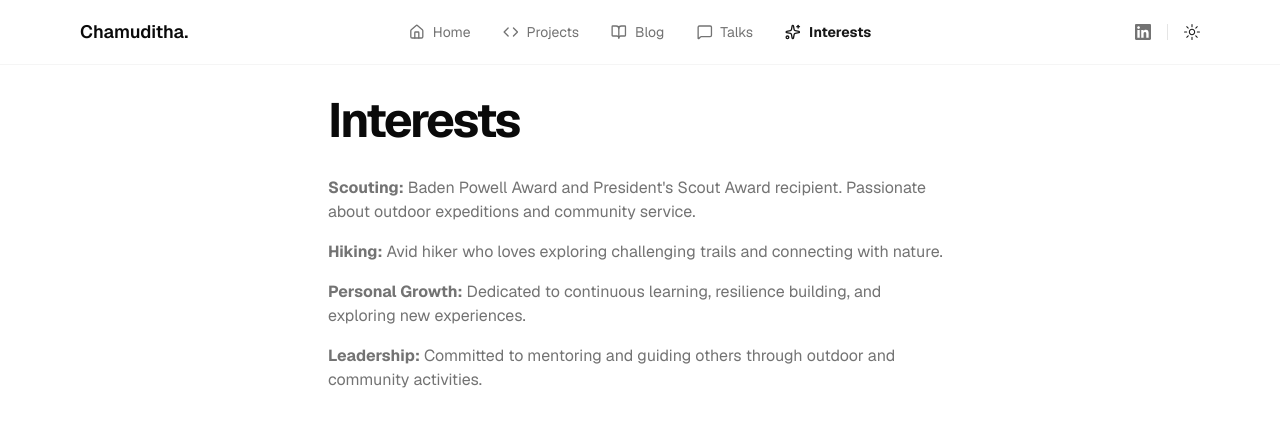
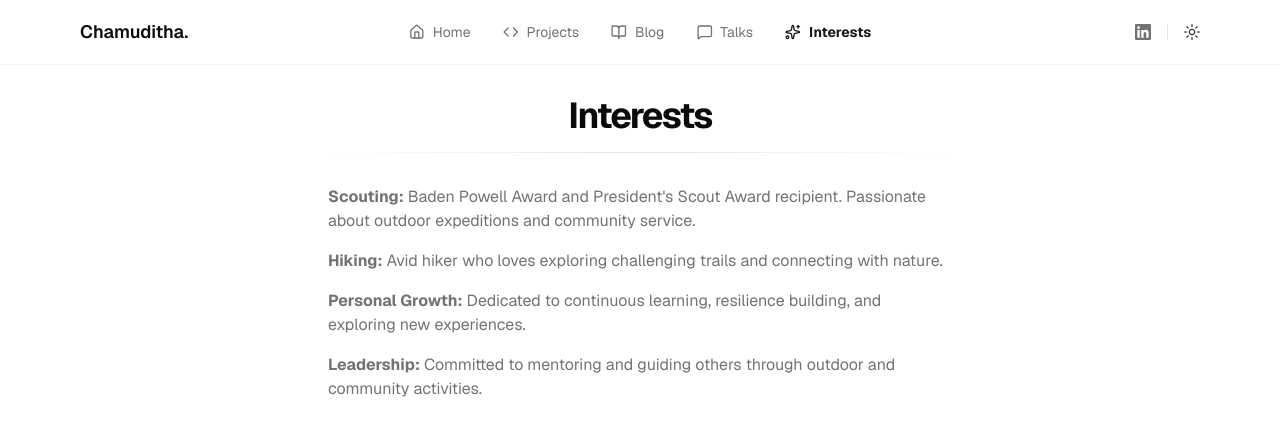
Before and after one commit to Nidula03/portfolio-chamuditha, a Next.js app: page /interests in a window 1280 px wide. Shown: the top 436 px of the page. Built offline with nearby package versions, Linux system fonts and the light colour scheme.

Commit message:
feat: update layout and styling for blog, interests, projects, and talks pages for improved visual consistency

```diff
--- a/src/app/blog/page.tsx
+++ b/src/app/blog/page.tsx
@@ -19,8 +19,8 @@ export default function BlogPage() {
             <div className="flex flex-col gap-y-3 items-center justify-center">
               <h2 className="text-3xl font-bold tracking-tighter sm:text-4xl">Check out my latest blog posts</h2>
             </div>
-            <div className="flex items-center w-full">
-              <div className="flex-1 h-px bg-linear-to-r from-transparent from-5% via-border via-95% to-transparent" />
+            <div className="flex items-center w-full justify-center">
+              <div className="w-full h-px bg-linear-to-r from-transparent via-border to-transparent" />
             </div>
           </div>
           <div className="grid grid-cols-1 gap-3 sm:grid-cols-3 w-full mx-auto max-w-5xl" style={{ gridAutoRows: '3fr' }}>
--- a/src/app/interests/page.tsx
+++ b/src/app/interests/page.tsx
@@ -14,12 +14,17 @@ export default function InterestsPage() {
     <main className="min-h-dvh flex flex-col gap-14 relative">
       <section id="interests">
         <div className="mx-auto w-full max-w-2xl space-y-8">
-          <BlurFadeText
-            delay={BLUR_FADE_DELAY}
-            className="text-4xl font-bold tracking-tighter sm:text-5xl"
-            yOffset={8}
-            text="Interests"
-          />
+          <div className="space-y-4">
+            <BlurFadeText
+              delay={BLUR_FADE_DELAY}
+              className="block w-full text-center text-3xl font-bold tracking-tighter sm:text-4xl"
+              yOffset={8}
+              text="Interests"
+            />
+            <div className="flex items-center w-full justify-center">
+              <div className="w-full h-px bg-linear-to-r from-transparent via-border to-transparent" />
+            </div>
+          </div>
           <BlurFade delay={BLUR_FADE_DELAY * 3}>
             <div className="text-muted-foreground space-y-4">
               <p>
--- a/src/app/projects/page.tsx
+++ b/src/app/projects/page.tsx
@@ -22,8 +22,8 @@ export default function ProjectsPage() {
               yOffset={8}
               text="My Projects"
             />
-            <div className="flex items-center w-full">
-              <div className="flex-1 h-px bg-linear-to-r from-transparent from-5% via-border via-95% to-transparent" />
+            <div className="flex items-center w-full justify-center">
+              <div className="w-full h-px bg-linear-to-r from-transparent via-border to-transparent" />
             </div>
           </div>
           <BlurFade delay={BLUR_FADE_DELAY * 3}>
--- a/src/app/talks/page.tsx
+++ b/src/app/talks/page.tsx
@@ -14,12 +14,17 @@ export default function TalksPage() {
     <main className="min-h-dvh flex flex-col gap-14 relative">
       <section id="talks">
         <div className="mx-auto w-full max-w-2xl space-y-8">
-          <BlurFadeText
-            delay={BLUR_FADE_DELAY}
-            className="text-4xl font-bold tracking-tighter sm:text-5xl"
-            yOffset={8}
-            text="Talks & Presentations"
-          />
+          <div className="space-y-4">
+            <BlurFadeText
+              delay={BLUR_FADE_DELAY}
+              className="block w-full text-center text-3xl font-bold tracking-tighter sm:text-4xl"
+              yOffset={8}
+              text="Talks & Presentations"
+            />
+            <div className="flex items-center w-full justify-center">
+              <div className="w-full h-px bg-linear-to-r from-transparent via-border to-transparent" />
+            </div>
+          </div>
           <BlurFade delay={BLUR_FADE_DELAY * 3}>
             <div className="text-muted-foreground">
               <p>Upcoming talks and presentations will be featured here.</p>
```
